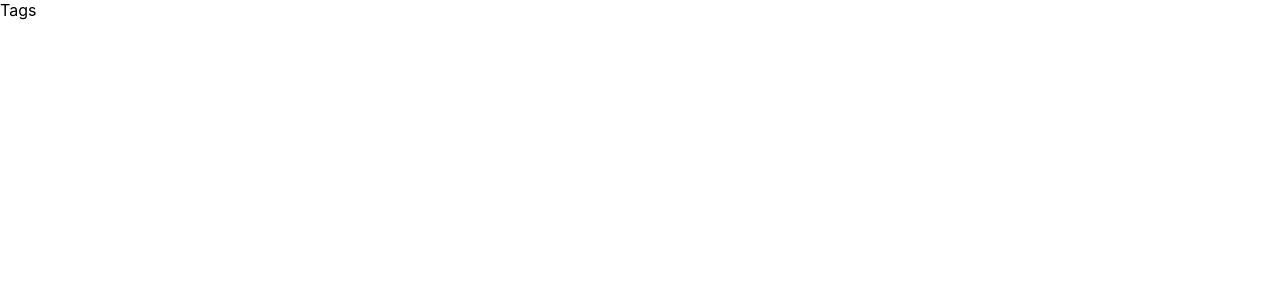
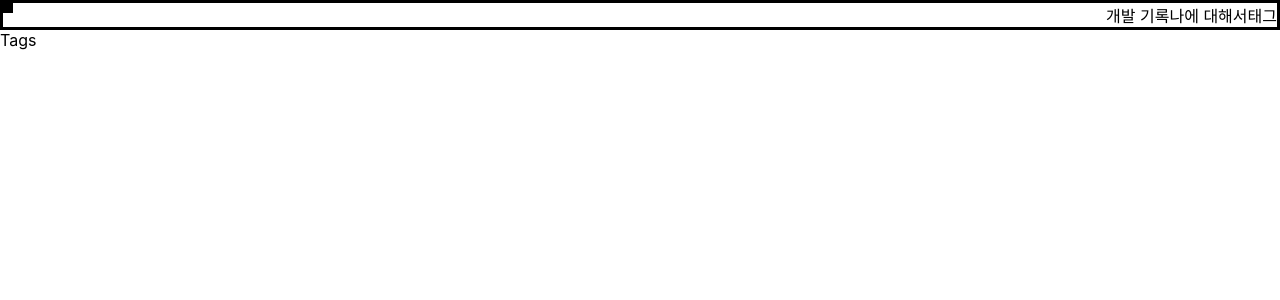
Before and after one commit to seongbiny/bingle, a React (Create React App) app: page /tags in a window 1280 px wide. Shown: the top 300 px of the page. Built offline with nearby package versions, Linux system fonts and the light colour scheme.

Commit message:
feat: header 추가

```diff
--- a/src/pages/tags/tags.tsx
+++ b/src/pages/tags/tags.tsx
@@ -1,9 +1,13 @@
-import React from 'react'
+import React from 'react';
+import Header from '../../component/header';
 
 const Tags = () => {
-  return (
-    <div>Tags</div>
-  )
-}
+	return (
+		<div>
+			<Header />
+			<div>Tags</div>
+		</div>
+	);
+};
 
-export default Tags
+export default Tags;
```
